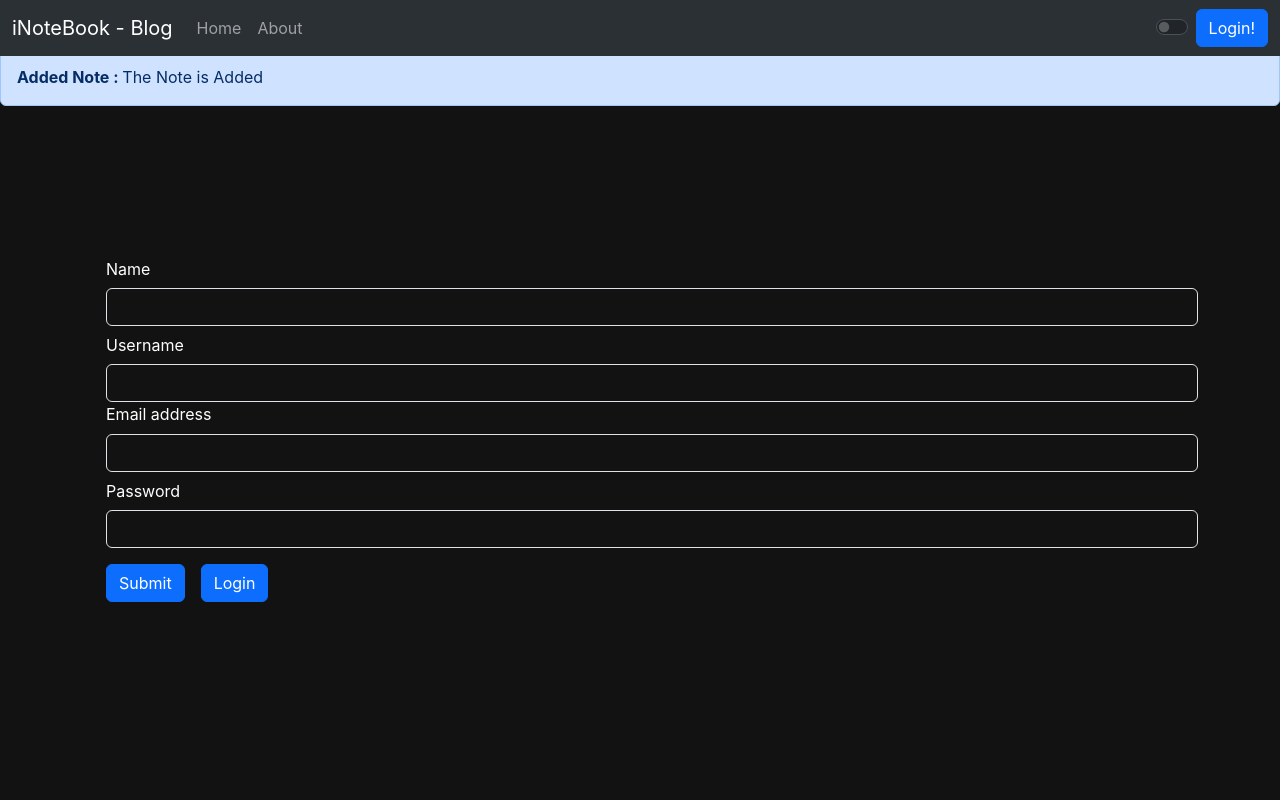
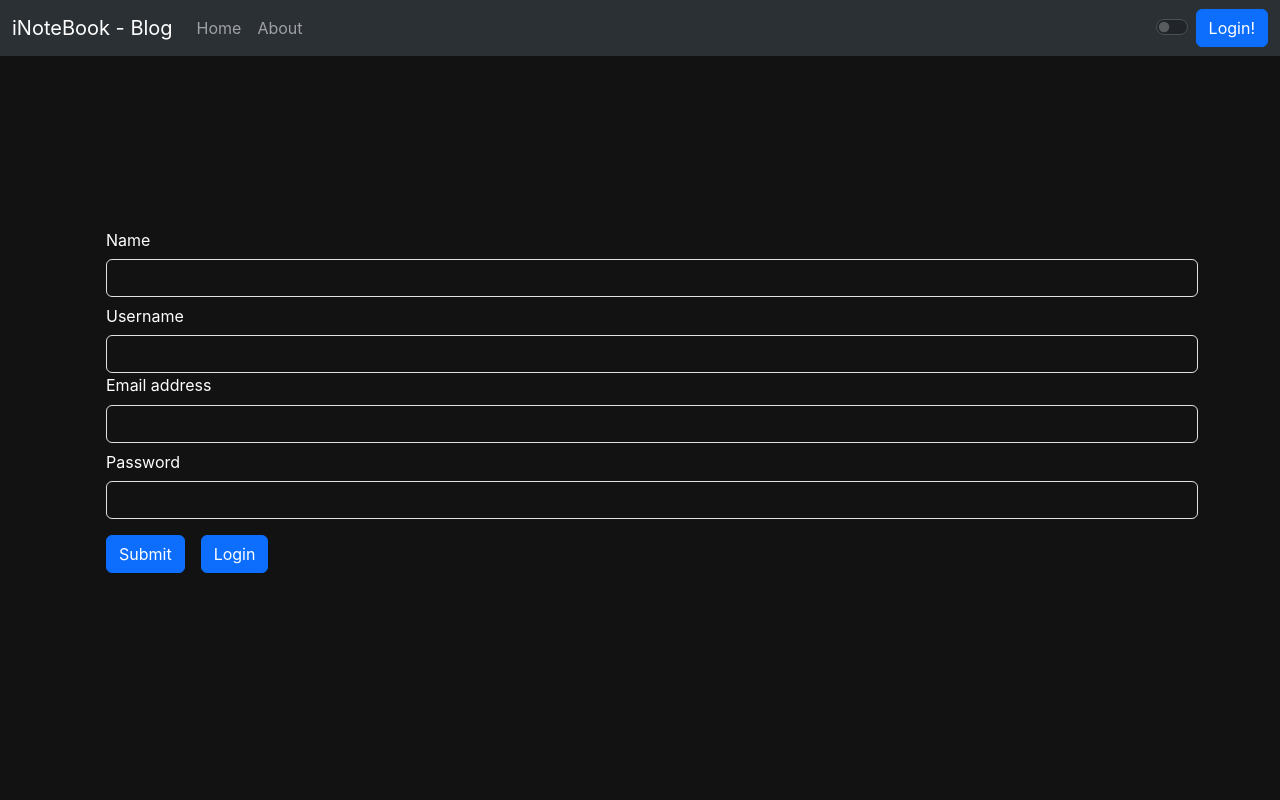
Before and after one commit to OfficialSubham/I-Notebook, a React (Create React App) app: page /signup in a window 1280 px wide. Shown: the top 800 px of the page. Built offline with nearby package versions, Linux system fonts and the light colour scheme.

Commit message:
Now alert is showing while adding the note

```diff
--- a/src/App.js
+++ b/src/App.js
@@ -4,18 +4,20 @@ import Navbar from "./Components/Navbar.js";
 import Home from "./Components/Home";
 import About from "./Components/About";
 import NoteState from "./context/notes/NoteState.js";
-import Alert from "./Components/Alert.js";
-import AlertState from "./context/alert/AlertState.js";
 import Login from "./Components/Login.js";
 import Signup from "./Components/Signup.js";
 import ModeState from "./context/Mode/ModeState.js";
 import { useState } from "react";
+import AlertState from "./context/Alert/AlertState.js";
+
 
 function App() {
   const [homeTheme, setHomeTheme] = useState({
     backgroundColor: "#121212",
     color: "#fff",
   });
+
+
   return (
     <>
       <div
@@ -27,11 +29,10 @@ function App() {
         }}
       >
         <ModeState>
-          <NoteState>
-            <AlertState>
+          <AlertState>
+            <NoteState>
               <Router>
                 <Navbar setHomeTheme={setHomeTheme} />
-                <Alert />
                 <div
                   className="container"
                   style={{
@@ -42,15 +43,18 @@ function App() {
                   }}
                 >
                   <Routes>
-                    <Route path="/" element={<Home />} />
+                    <Route
+                      path="/"
+                      element={<Home />}
+                    />
                     <Route path="/about" element={<About />} />
                     <Route path="/login" element={<Login />} />
                     <Route path="/signup" element={<Signup />} />
                   </Routes>
                 </div>
               </Router>
-            </AlertState>
-          </NoteState>
+            </NoteState>
+          </AlertState>
         </ModeState>
       </div>
     </>
--- a/src/Components/AddNote.js
+++ b/src/Components/AddNote.js
@@ -1,15 +1,17 @@
 import React, { useContext, useState } from "react";
 import NoteContext from "../context/notes/noteContext";
 import ModeContext from "../context/Mode/ModeContext.js";
+import AlertContext from "../context/Alert/AlertContext.js";
 
 const AddNote = () => {
   const { addNote } = useContext(NoteContext);
+  const {theme} = useContext(ModeContext)
+  const {showTheAlert} = useContext(AlertContext)
   const [newNote, setNewNote] = useState({
     title: "",
     description: "",
     tag: "",
   });
-  const {theme} = useContext(ModeContext)
   const onChange = (e) => {
     setNewNote({ ...newNote, [e.target.name]: e.target.value });
     //above syntax show that first distribute all the
@@ -28,14 +30,15 @@ const AddNote = () => {
         description: "",
         tag: "",
       })
+      showTheAlert("Success : ", "New Note is added")
     }
 
   };
 
   return (
     <>
+      <div className="container">
       <h2 className="my-3">Add Note Here</h2>
-      <div className="container">
         <div className="mb-3">
           <label htmlFor="title" className="form-label">
             Title
--- a/src/Components/Alert.js
+++ b/src/Components/Alert.js
@@ -1,15 +1,15 @@
 import React from "react";
-import { useContext } from "react";
-import AlertContext from "../context/alert/AlertContext";
 
-
-const Alert = () => {
-    const {alert, useAlert} = useContext(AlertContext)
+const Alert = (props) => {
   return (
     <>
-      <div className="alert alert-primary my-5" role="alert">
-        <strong>{alert.work}</strong>
-        {alert.message}
+      <div
+        className="alert alert-primary my-5"
+        role="alert"
+        style={{ height: "60px" }}
+      >
+        <strong>{props.alert.work}</strong>
+        {props.alert.message}
       </div>
     </>
   );
--- a/src/Components/Home.js
+++ b/src/Components/Home.js
@@ -3,7 +3,7 @@ import NoteContext from "../context/notes/noteContext";
 import Note from "./Note";
 import AddNote from "./AddNote";
 import Modal from "./Modal";
-const Home = () => {
+const Home = (props) => {
   const { note, getAllNotes, setUpdateThisNote } = useContext(NoteContext);
   useEffect(() => {
     // eslint-disable-next-line
--- a/src/Components/Navbar.js
+++ b/src/Components/Navbar.js
@@ -1,8 +1,10 @@
 import React, { useContext } from "react";
 import { Link, useLocation } from "react-router-dom";
 import ModeContext from "../context/Mode/ModeContext";
+import AlertContext from "../context/Alert/AlertContext.js";
+import Alert from "./Alert.js";
+const Navbar = (props) => {
 
-const Navbar = (props) => {
   let location = useLocation();
   let { theme, setTheme } = useContext(ModeContext);
   const changeTheme = () => {
@@ -26,6 +28,9 @@ const Navbar = (props) => {
       });
     }
   };
+
+    const {alert} = useContext(AlertContext)
+
   return (
     <>
       <nav
@@ -87,6 +92,9 @@ const Navbar = (props) => {
           </div>
         </div>
       </nav>
+      <div style={{ height: "70px", width: "100vw", marginTop: "55px"}}>
+        {alert.work.length > 0 && <Alert alert={alert} />}
+      </div>
     </>
   );
 };
--- a/src/Components/Note.js
+++ b/src/Components/Note.js
@@ -3,10 +3,8 @@ import Tag from "./Tag";
 import NoteContext from "../context/notes/noteContext";
 import ModeContext from "../context/Mode/ModeContext";
 
-
 const Note = (props) => {
-  let { deleteNote } =
-    useContext(NoteContext);
+  let { deleteNote } = useContext(NoteContext);
   const noteToBeDelete = () => {
     deleteNote(props.noteData._id);
   };
@@ -15,19 +13,34 @@ const Note = (props) => {
     let wholeTag = props.noteData.tag;
     tagArray = wholeTag.split(",");
   }
-  const {theme} = useContext(ModeContext)
+  const { theme } = useContext(ModeContext);
   return (
-    <div className=" card my-3 mx-2 pb-4" style={{ width: "20rem", ...theme, border: `2px solid ${theme.color}`}}>
+    <>
+      <div
+        className=" card my-3 mx-2 pb-4"
+        style={{ width: "20rem", ...theme, border: `2px solid ${theme.color}` }}
+      >
         <div className="card-body">
           <h5 className="card-title">{props.noteData.title}</h5>
           <p className="card-text">{props.noteData.description}</p>
 
           <p className="card-text">
-          <small className="text-body-secondary">{props.noteData.date}</small>
+            <small className="text-body-secondary">
+              { new Date(props.noteData.date).toLocaleString()
+              }
+            </small>
           </p>
-        {tagArray && tagArray.map((tag) => {
+          {tagArray &&
+            tagArray.map((tag) => {
               let tagWithoutSpace = tag.trim();
-          return <Tag tag={tagWithoutSpace} key={tagWithoutSpace + Math.random() * 100 + props.noteData._id} />;
+              return (
+                <Tag
+                  tag={tagWithoutSpace}
+                  key={
+                    tagWithoutSpace + Math.random() * 100 + props.noteData._id
+                  }
+                />
+              );
             })}
         </div>
 
@@ -48,6 +61,7 @@ const Note = (props) => {
           ></i>
         </div>
       </div>
+    </>
   );
 };
 
--- /dev/null
+++ b/src/context/Alert/AlertState.js
@@ -0,0 +1,31 @@
+import React, { useState } from 'react'
+import AlertContext from './AlertContext'
+
+const AlertState = (props) => {
+
+    const [alert, setAlert] = useState({
+        work: "",
+        message: ""
+    });
+
+    const showTheAlert = (work, message) => {
+        setAlert({
+            work,
+            message
+        })
+        setTimeout(() => {
+            setAlert({
+              work: "",
+              message: "",
+            });
+          }, 2000);
+    };
+
+  return (
+    <AlertContext.Provider value={{alert, setAlert, showTheAlert}}>
+        {props.children}
+    </AlertContext.Provider>
+  )
+}
+
+export default AlertState
--- a/src/context/alert/AlertState.js
+++ /dev/null
@@ -1,15 +0,0 @@
-import AlertContext from "./AlertContext";
-import { useState } from "react";
-const AlertState = (props) => {
-    const [alert, setAlert] = useState({
-        work: "Added Note : ",
-        message: "The Note is Added"
-    });
-    return (
-        <AlertContext.Provider value={{alert, setAlert}}>
-            {props.children}
-        </AlertContext.Provider>
-    )
-}
-
-export default AlertState;
```
Also changed, not shown: src/context/Alert/AlertContext.js (renamed from src/context/alert/AlertContext.js). Lines whose indentation alone changed are shown as unchanged.
